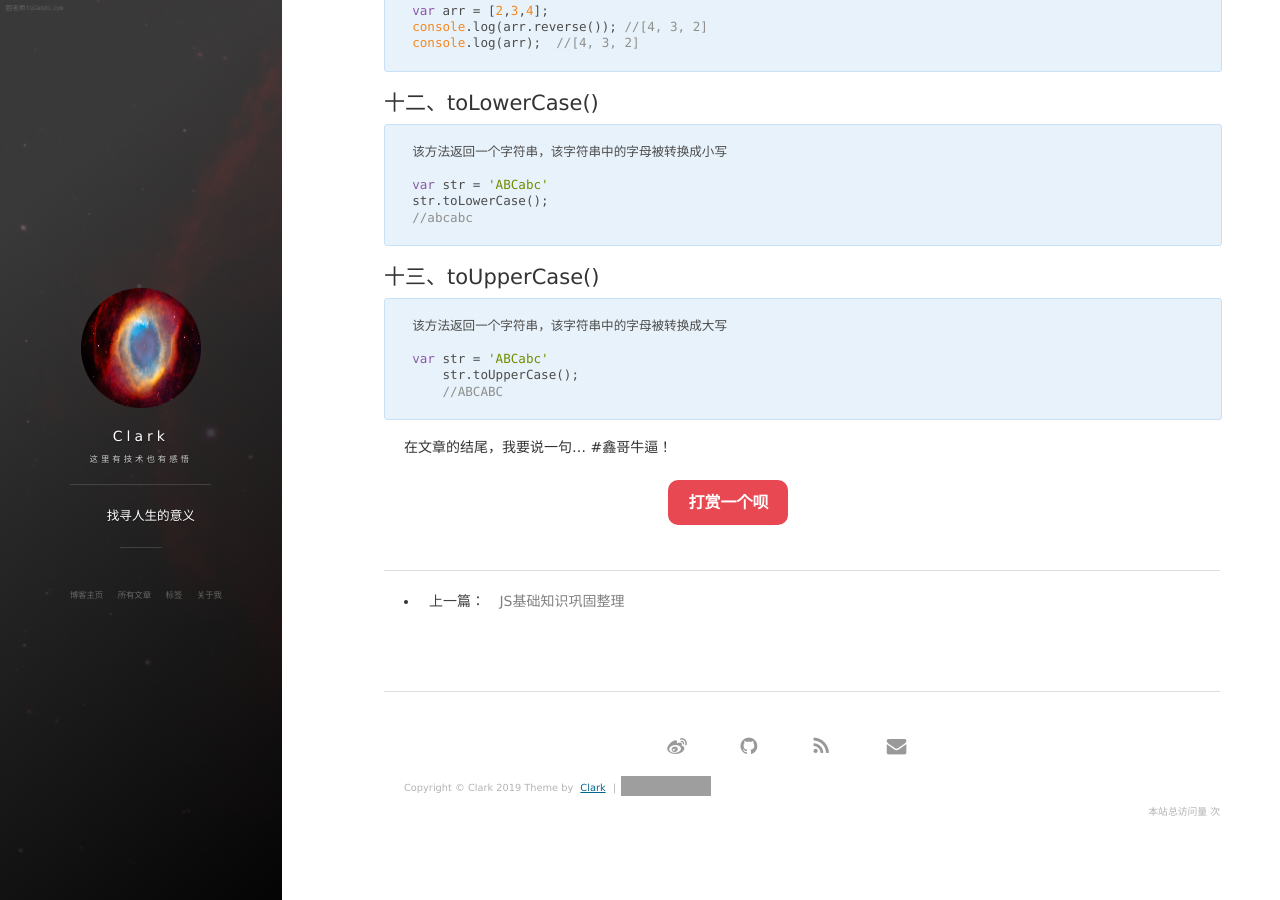
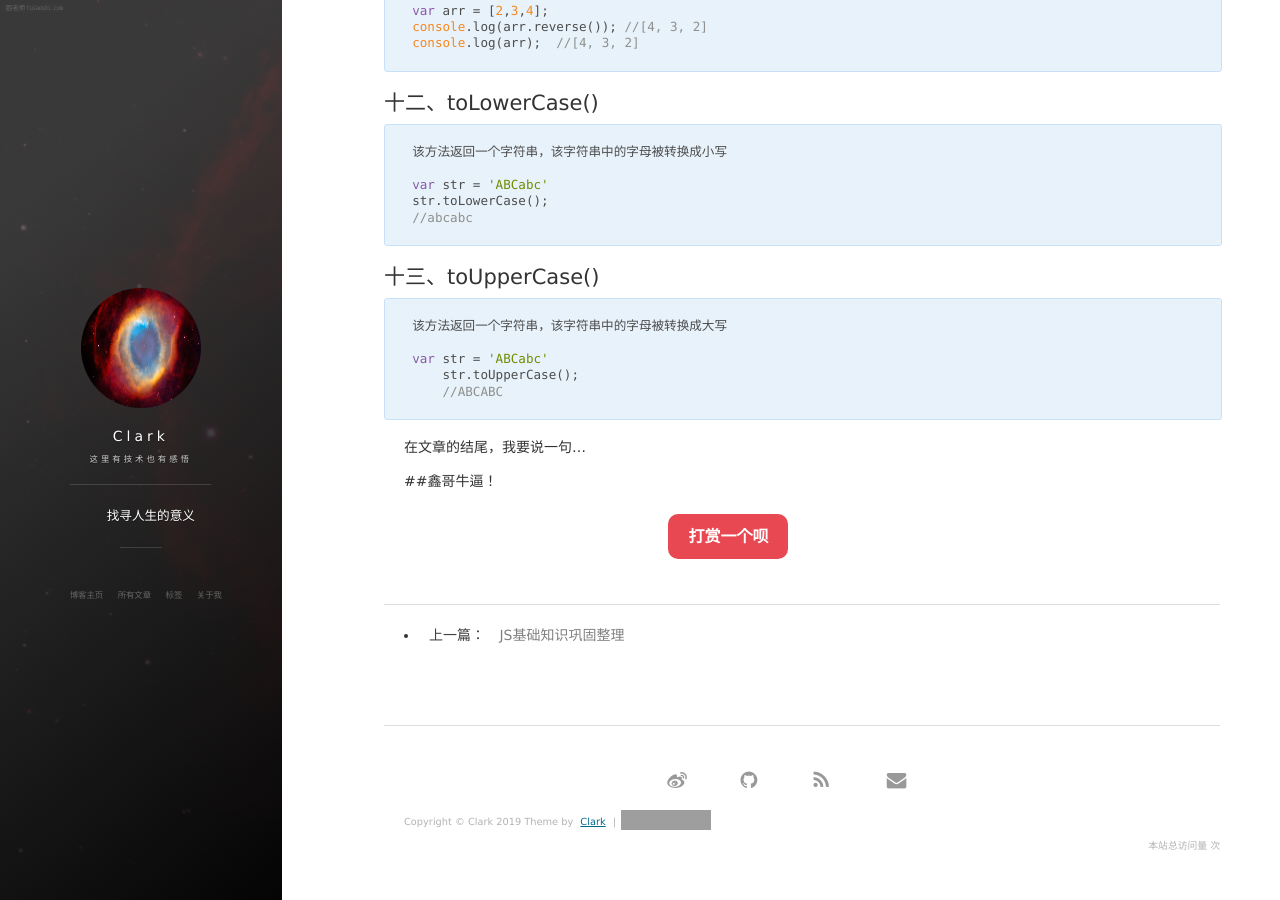
Before and after one commit to clark-maybe/fanliang8023.github.io, a Jekyll site: the page built from _posts/2019-1-22-javascript常用string操作方法.md, in a window 1280 px wide and 900 px high, scrolled down 2218 px. Built offline with Jekyll 4.4.1, drawn with Linux system fonts in a browser that asks for light colours; nearby versions of some CDN libraries; comment, search, counter and statistics services are not loaded; grey boxes are pictures that could not be loaded.

Commit message:
addNewCode

```diff
--- a/_posts/2019-1-22-javascript常用string操作方法.md
+++ b/_posts/2019-1-22-javascript常用string操作方法.md
@@ -128,4 +128,6 @@ tag: 技术分享
 
 
 在文章的结尾，我要说一句...
-#鑫哥牛逼！
+
+
+##鑫哥牛逼！
```
